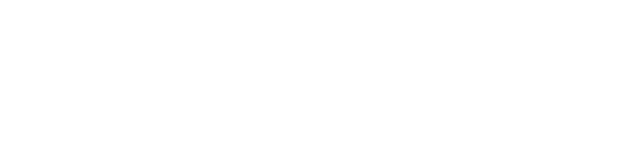
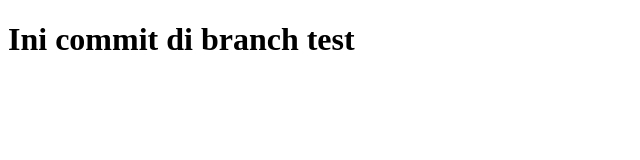
Before and after one commit to aliflikescoding/latihan-branch, a plain HTML site: page index.html in a window 1280 px wide. Shown: the whole page, without its empty margins (0-640 px from the left). Drawn offline with Linux system fonts and the light colour scheme.

Commit message:
Add html commit to test

```diff
--- a/index.html
+++ b/index.html
@@ -6,6 +6,6 @@
   <title>Document</title>
 </head>
 <body>
-
+  <h1>Ini commit di branch test</h1>
 </body>
 </html>
```
